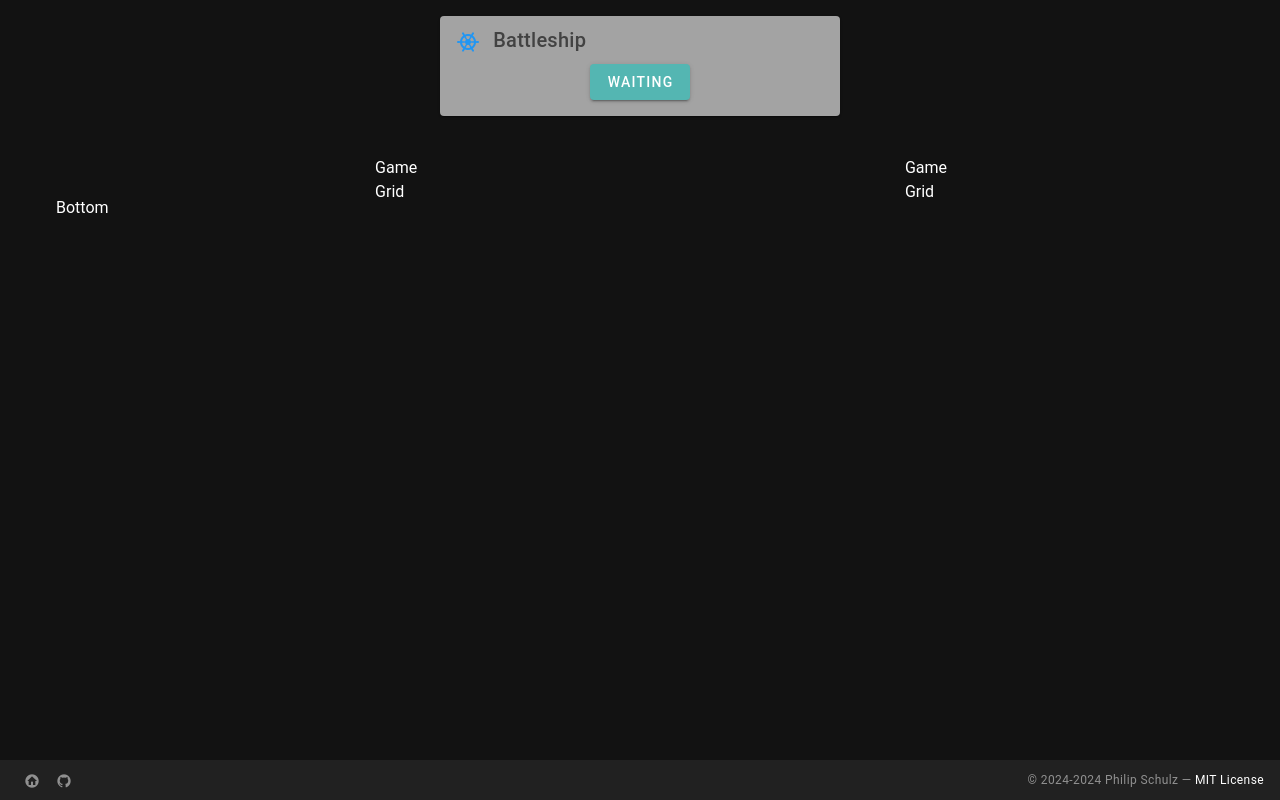
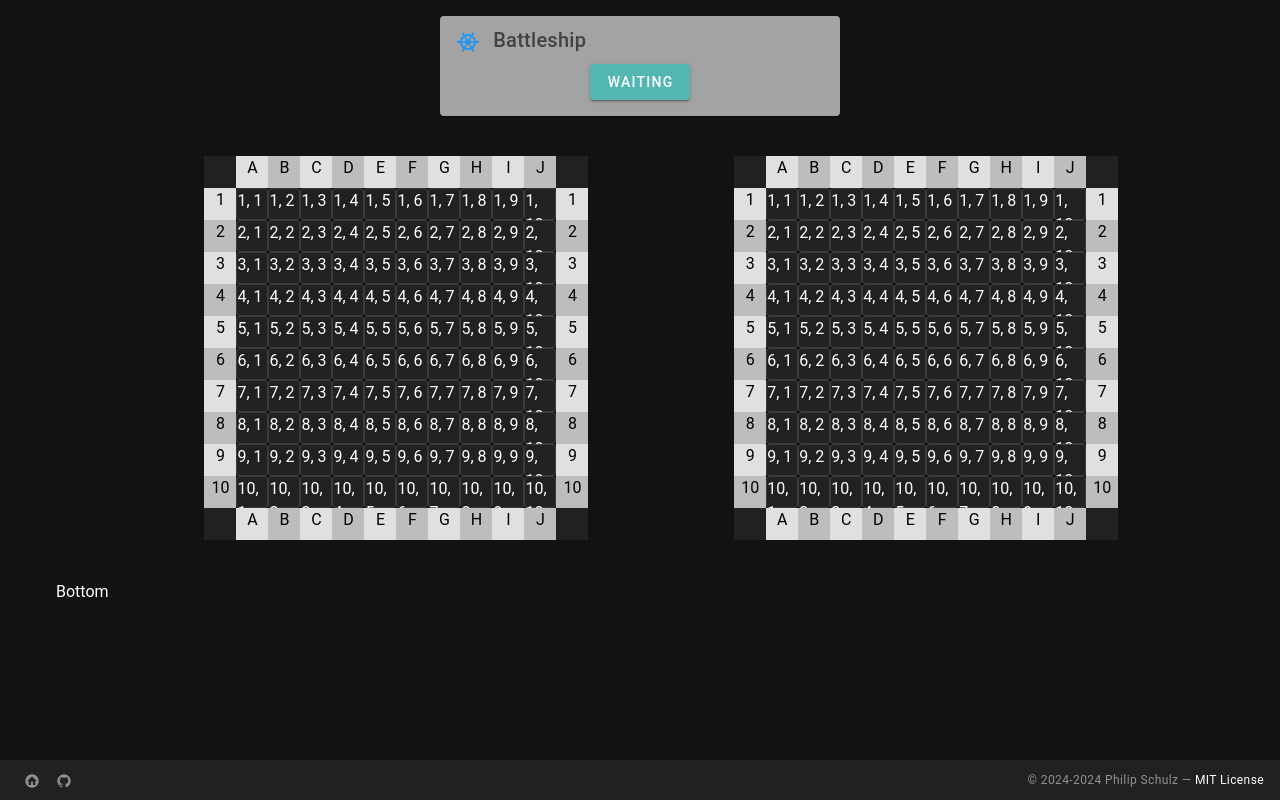
Before and after one commit to PhischDotOrg/battleship, a Vue app in the folder nodejs/: page / in a window 1280 px wide. Built offline with nearby package versions, Linux system fonts and the light colour scheme.

Commit message:
Add initial Table-like Grid for Game

```diff
--- a/nodejs/src/components/GameGrid.vue
+++ b/nodejs/src/components/GameGrid.vue
@@ -2,12 +2,126 @@
   <v-container>
     <v-row>
       <v-col cols="12">
-        Game Grid
+        <!-- Game Grid. Create a div for each row -->
+        <div
+          v-for="row in Array.from({ length: height }, (_, i) => i)"
+          :key="`row-${row}`"
+          class="d-flex"
+        >
+          <!-- Create a span for each column in the row -->
+          <span
+            v-for="col in Array.from({ length: width }, (_, i) => i)"
+            :key="`col-${col}`"
+            class="d-flex"
+          >
+            <v-sheet
+              v-if="row === 0 || row === height - 1 || col === 0 || col === width - 1"
+              class="d-flex grid-cell"
+              align="center"
+            >
+              <!-- Top left corner -->
+              <v-sheet
+                v-if="row === 0 && col === 0"
+                class="grid-cell"
+              >
+                &nbsp;
+              </v-sheet>
+
+              <!-- Top right corner -->
+              <v-sheet
+                v-else-if="row === 0 && col === width - 1"
+                class="grid-cell"
+              >
+                &nbsp;
+              </v-sheet>
+
+              <!-- Bottom left corner -->
+              <v-sheet
+                v-else-if="row === height - 1 && col === 0"
+                class="grid-cell"
+              >
+                &nbsp;
+              </v-sheet>
+
+              <!-- Bottom right corner -->
+              <v-sheet
+                v-else-if="row === height - 1 && col === width - 1"
+                class="grid-cell"
+              >
+                &nbsp;
+              </v-sheet>
+
+              <!-- Top and Bottom Rows -->
+              <v-sheet
+                v-else-if="row === 0 || row === height - 1"
+                class="grid-cell"
+                :color="getColumnHeaderColor(col)"
+              >
+                {{ getColumnHeader(col) }}
+              </v-sheet>
+
+              <!-- Left and Right Columns -->
+              <v-sheet
+                v-else-if="col === 0 || col === width - 1"
+                class="grid-cell"
+                :color="getRowHeaderColor(row)"
+              >
+                {{ getRowHeader(row) }}
+              </v-sheet>
+            </v-sheet>
+            <v-sheet
+              v-else
+              border
+              rounded
+              class="grid-cell"
+            >
+              {{ row }}, {{ col }}
+            </v-sheet>
+          </span>
+        </div>
       </v-col>
     </v-row>
   </v-container>
 </template>
 
 <script lang="ts" setup>
+  const props = defineProps({
+    width: {
+      type: Number,
+      required: true
+    },
+    height: {
+      type: Number,
+      required: true
+    }
+  });
 
+  // Define local variables width and height that are two larger than the props
+  const width = props.width + 2;
+  const height = props.height + 2;
+
+  // Define a method to get the column header
+  const getColumnHeader = (col: number) => {
+    return String.fromCharCode(65 + (col - 1));
+  };
+
+  // Define a method to get the column header color
+  const getColumnHeaderColor = (col: number) => {
+    return col % 2 === 0 ? 'grey-lighten-1' : 'grey-lighten-2';
+  };
+
+  const getRowHeader = (row: number) => {
+    return row;
+  };
+
+  const getRowHeaderColor = (row: number) => {
+    return row % 2 === 0 ? 'grey-lighten-1' : 'grey-lighten-2';
+  };
 </script>
+
+<style scoped>
+  .grid-cell {
+    width: 2em; /* Set the width of each cell */
+    height: 2em; /* Set the height of each cell */
+  }
+</style>
--- a/nodejs/src/components/HelloWorld.vue
+++ /dev/null
@@ -1,157 +0,0 @@
-<template>
-  <v-container class="fill-height">
-    <v-responsive
-      class="align-centerfill-height mx-auto"
-      max-width="900"
-    >
-      <v-img
-        class="mb-4"
-        height="150"
-        src="@/assets/logo.png"
-      />
-
-      <div class="text-center">
-        <div class="text-body-2 font-weight-light mb-n1">Welcome to</div>
-
-        <h1 class="text-h2 font-weight-bold">Vuetify</h1>
-      </div>
-
-      <div class="py-4" />
-
-      <v-row>
-        <v-col cols="12">
-          <v-card
-            class="py-4"
-            color="surface-variant"
-            image="https://cdn.vuetifyjs.com/docs/images/one/create/feature.png"
-            prepend-icon="mdi-rocket-launch-outline"
-            rounded="lg"
-            variant="outlined"
-          >
-            <template #image>
-              <v-img position="top right" />
-            </template>
-
-            <template #title>
-              <h2 class="text-h5 font-weight-bold">Get started</h2>
-            </template>
-
-            <template #subtitle>
-              <div class="text-subtitle-1">
-                Replace this page by removing <v-kbd>{{ `<HelloWorld />` }}</v-kbd> in <v-kbd>pages/index.vue</v-kbd>.
-              </div>
-            </template>
-
-            <v-overlay
-              opacity=".12"
-              scrim="primary"
-              contained
-              model-value
-              persistent
-            />
-          </v-card>
-        </v-col>
-
-        <v-col cols="6">
-          <v-card
-            append-icon="mdi-open-in-new"
-            class="py-4"
-            color="surface-variant"
-            href="https://vuetifyjs.com/"
-            prepend-icon="mdi-text-box-outline"
-            rel="noopener noreferrer"
-            rounded="lg"
-            subtitle="Learn about all things Vuetify in our documentation."
-            target="_blank"
-            title="Documentation"
-            variant="text"
-          >
-            <v-overlay
-              opacity=".06"
-              scrim="primary"
-              contained
-              model-value
-              persistent
-            />
-          </v-card>
-        </v-col>
-
-        <v-col cols="6">
-          <v-card
-            append-icon="mdi-open-in-new"
-            class="py-4"
-            color="surface-variant"
-            href="https://vuetifyjs.com/introduction/why-vuetify/#feature-guides"
-            prepend-icon="mdi-star-circle-outline"
-            rel="noopener noreferrer"
-            rounded="lg"
-            subtitle="Explore available framework Features."
-            target="_blank"
-            title="Features"
-            variant="text"
-          >
-            <v-overlay
-              opacity=".06"
-              scrim="primary"
-              contained
-              model-value
-              persistent
-            />
-          </v-card>
-        </v-col>
-
-        <v-col cols="6">
-          <v-card
-            append-icon="mdi-open-in-new"
-            class="py-4"
-            color="surface-variant"
-            href="https://vuetifyjs.com/components/all"
-            prepend-icon="mdi-widgets-outline"
-            rel="noopener noreferrer"
-            rounded="lg"
-            subtitle="Discover components in the API Explorer."
-            target="_blank"
-            title="Components"
-            variant="text"
-          >
-            <v-overlay
-              opacity=".06"
-              scrim="primary"
-              contained
-              model-value
-              persistent
-            />
-          </v-card>
-        </v-col>
-
-        <v-col cols="6">
-          <v-card
-            append-icon="mdi-open-in-new"
-            class="py-4"
-            color="surface-variant"
-            href="https://discord.vuetifyjs.com"
-            prepend-icon="mdi-account-group-outline"
-            rel="noopener noreferrer"
-            rounded="lg"
-            subtitle="Connect with Vuetify developers."
-            target="_blank"
-            title="Community"
-            variant="text"
-          >
-            <v-overlay
-              opacity=".06"
-              scrim="primary"
-              contained
-              model-value
-              persistent
-            />
-          </v-card>
-        </v-col>
-      </v-row>
-    </v-responsive>
-  </v-container>
-</template>
-
-<script setup lang="ts">
-  //
-</script>
--- a/nodejs/src/components/OpponentGrid.vue
+++ b/nodejs/src/components/OpponentGrid.vue
@@ -1,5 +1,9 @@
 <template>
-  <OpponentGrid1 v-if="props.opponents == 1" />
+  <OpponentGrid1
+    v-if="props.opponents == 1"
+    :width="props.width"
+    :height="props.height"
+  />
   <OpponentGrid2 v-else-if="props.opponents == 2" />
   <OpponentGrid4
     v-else-if="props.opponents == 3 || props.opponents == 4"
@@ -15,6 +19,14 @@
   import { GameState } from '@/types/GameState';
 
   const props = defineProps({
+    width: {
+      type: Number,
+      required: true
+    },
+    height: {
+      type: Number,
+      required: true
+    },
     opponents: {
       type: Number,
       default: 1
--- a/nodejs/src/components/OpponentGrid1.vue
+++ b/nodejs/src/components/OpponentGrid1.vue
@@ -1,10 +1,20 @@
 <template>
   <GameGrid
-    width="10"
-    height="10"
+    :width="props.width"
+    :height="props.height"
   />
 </template>
 
 <script lang="ts" setup>
-
+  // Define Props for width and height
+  const props = defineProps({
+    width: {
+      type: Number,
+      required: true
+    },
+    height: {
+      type: Number,
+      required: true
+    }
+  });
 </script>
--- a/nodejs/src/components/OpponentGrid2.vue
+++ b/nodejs/src/components/OpponentGrid2.vue
@@ -3,4 +3,5 @@
 </template>
 
 <script lang="ts" setup>
+
 </script>
--- a/nodejs/src/pages/index.vue
+++ b/nodejs/src/pages/index.vue
@@ -12,13 +12,17 @@
       <v-spacer cols="1" />
       <v-col cols="4">
         <GameGrid
-          width="10"
-          height="10"
+          :width="gameStore.width"
+          :height="gameStore.height"
         />
       </v-col>
       <v-spacer cols="2" />
       <v-col cols="4">
-        <OpponentGrid opponents="1" />
+        <OpponentGrid
+          :width="gameStore.width"
+          :height="gameStore.height"
+          :opponents="gameStore.opponents"
+        />
       </v-col>
       <v-spacer cols="1" />
     </v-row>
@@ -33,5 +37,7 @@
 </template>
 
 <script lang="ts" setup>
-  //
+  import { useGameStore } from '@/stores/game';
+
+  const gameStore = useGameStore();
 </script>
--- a/nodejs/src/stores/game.ts
+++ b/nodejs/src/stores/game.ts
@@ -4,5 +4,12 @@ import { GameState } from '@/types/GameState';
 export const useGameStore = defineStore('game', () => {
   const state = ref<GameState>(GameState.Waiting);
 
-  return { state }
+  /* Number of Opponents */
+  const opponents = ref(1);
+
+  /* Width and Height of the Game */
+  const width = ref(10);
+  const height = ref(10);
+
+  return { state, opponents, width, height }
 })
```
